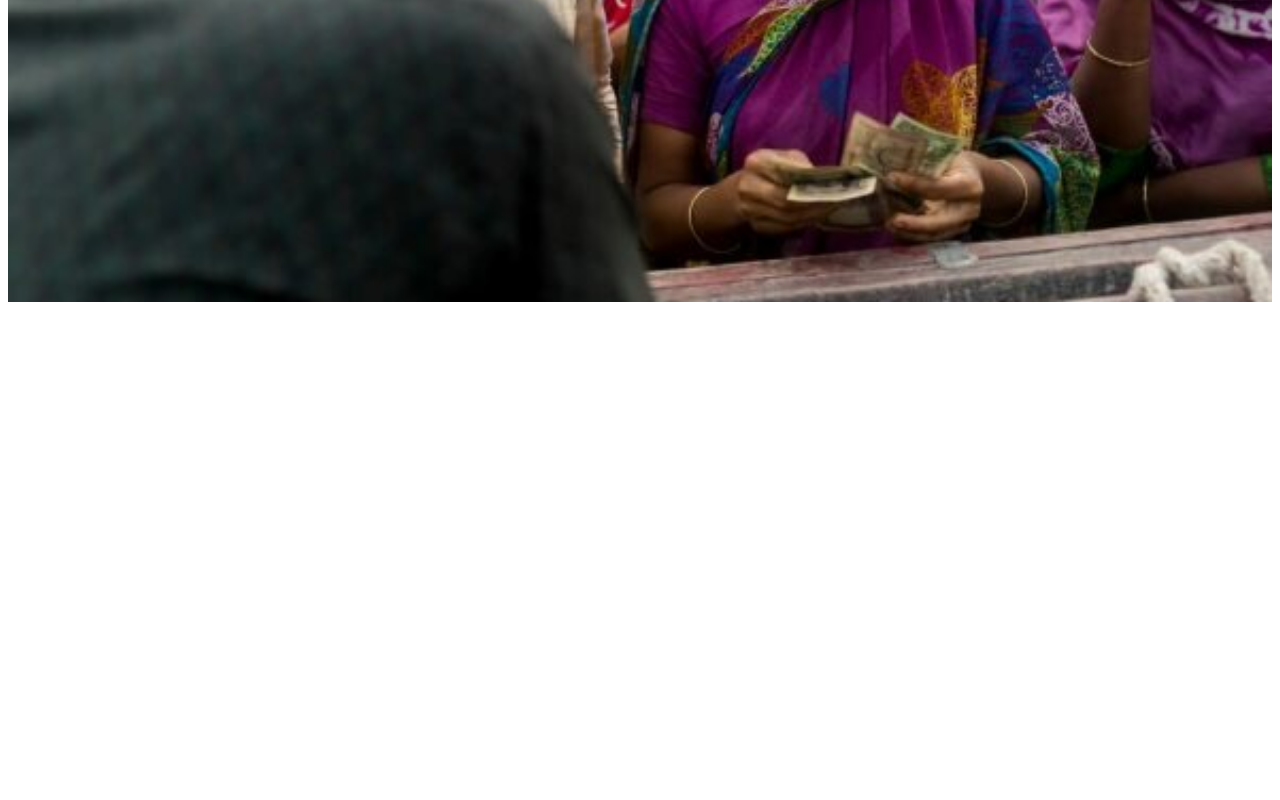
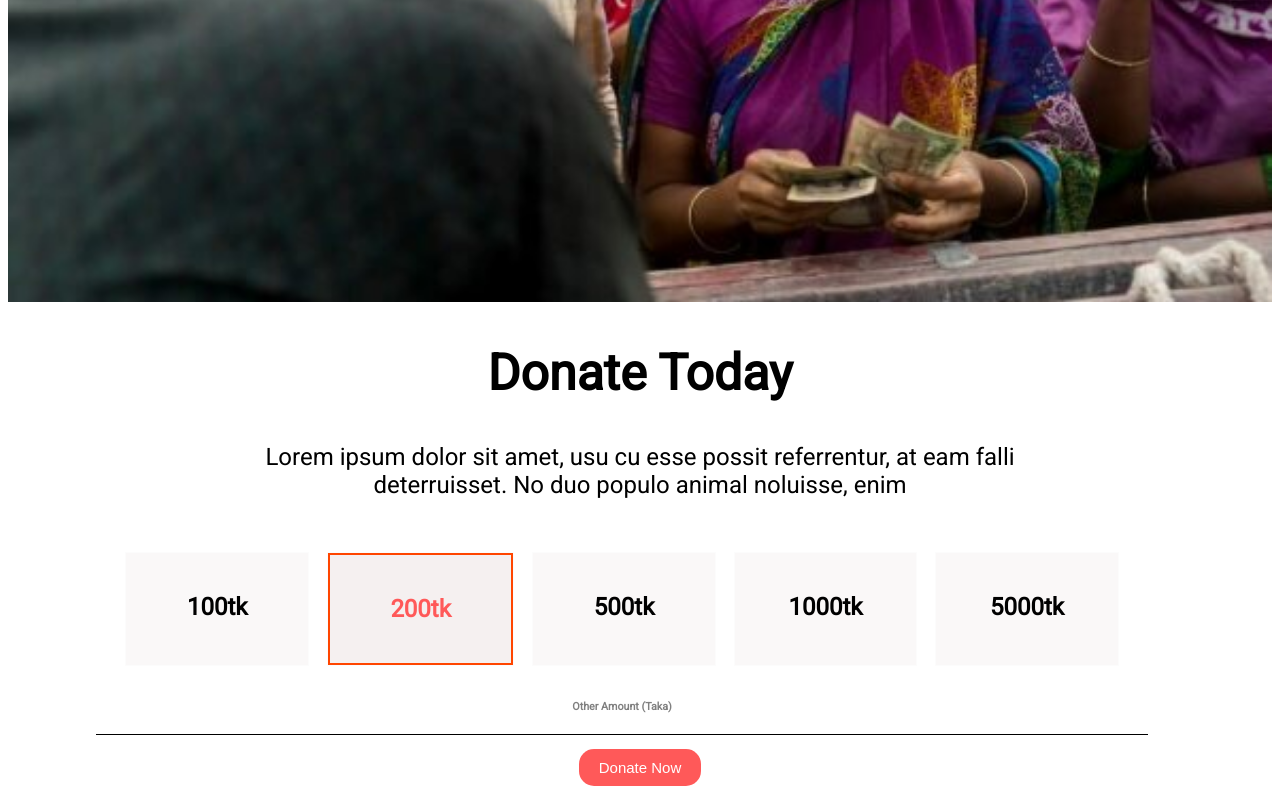
Before and after one commit to jaamil/Asaaignment-1, a plain HTML site: page index.html in a window 1280 px wide. Shown: the part 506-1306 px from the top of the page. Before the commit the page ends 816 px from the top, so only its background shows below. Drawn offline with Linux system fonts and the light colour scheme.

Commit message:
Donate section done

```diff
--- a/index.html
+++ b/index.html
@@ -30,5 +30,36 @@
         </div>
       </header>
       <!-- header section end -->
+       <!-- Dontate section start  -->
+    <section class="Donate-part">
+        <h2>Donate Today</h2>
+        <p>
+          Lorem ipsum dolor sit amet, usu cu esse possit referrentur, at eam falli
+          <br />
+          deterruisset. No duo populo animal noluisse, enim
+        </p>
+        <div class="taka-donate">
+          <div class="taka">
+            <div class="taka-text">
+              <h1>100tk</h1>
+            </div>
+            <div class="taka-text border-color">
+              <h1>200tk</h1>
+            </div>
+            <div class="taka-text">
+              <h1>500tk</h1>
+            </div>
+            <div class="taka-text">
+              <h1>1000tk</h1>
+            </div>
+            <div class="taka-text">
+              <h1>5000tk</h1>
+            </div>
+          </div>
+          <h6>Other Amount (Taka)</h6>
+        </div>
+        <button type="button" class="btn">Donate Now</button>
+    </section>
+      <!-- donate section end  -->
 </body>
 </html>
--- a/style.css
+++ b/style.css
@@ -34,3 +34,61 @@ body{
   border: none;
 }
 /* Header section end  */
+
+/* Donate section start  */
+.Donate-part h2 {
+    font-size: 50px;
+    font-weight: 700;
+    text-align: center;
+  }
+
+.Donate-part p {
+    font-size: 24px;
+    text-align: center;
+  }
+.taka-donate {
+    width: 80%;
+    margin-left: 7%;
+    /* margin-right: 5%; */
+    padding-left: 5%;
+    padding: 20px;
+    box-shadow: 0px 0px 0px 0px grey;
+    border-bottom: 1px solid;
+  }
+
+.taka {
+    display: flex;
+  }
+
+.taka-text {
+    width: 20%;
+    margin: 10px;
+    box-shadow: 0px 0px 1px 1px #fcfcfc;
+    padding: 20px;
+    text-align: center;
+    background-color: #eee6e64d;
+  }
+
+.taka-donate h6 {
+    text-align: center;
+    margin-bottom: 1px;
+    color: gray;
+  }
+.border-color {
+    border: 2px solid orangered;
+    background-color: #f5f0f0;
+  }
+.border-color h1 {
+    color: #ff5959;
+  }
+.btn {
+    padding: 10px 20px;
+    border-radius: 15px;
+    background-color: #ff5959;
+    color: white;
+    font-size: 15px;
+    border: none;
+    margin: 14px auto;
+    display: flex;
+  }
+  /* Donate section end  */
```
